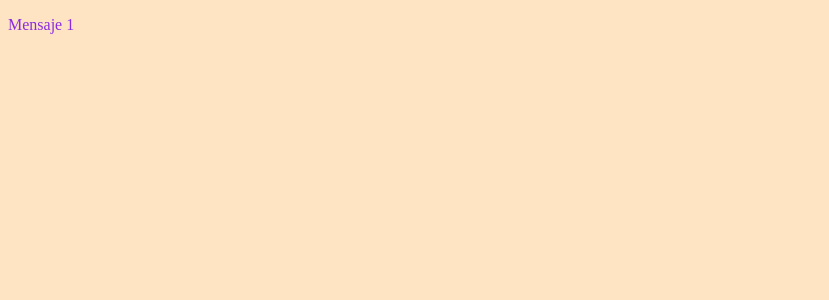
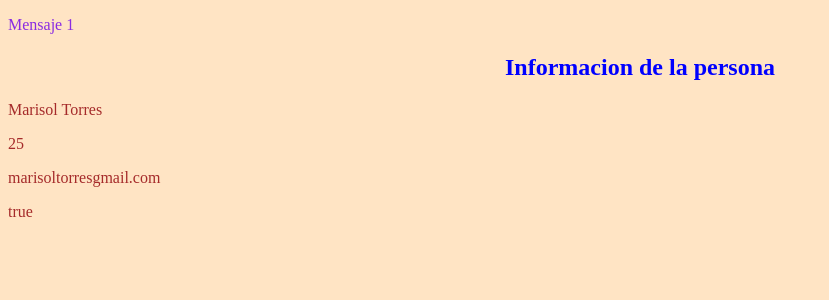
Before and after one commit to marisoltorres99/curso_san_cristobal, an Angular app in the folder practica_front/angular_app/: page / in a window 1280 px wide. Shown: the top 300 px of the page, without its empty margins (0-829 px from the left). Built offline with nearby package versions, Linux system fonts and the light colour scheme.

Commit message:
agrego ejercicio 3

```diff
--- a/practica_front/angular_app/src/app/app.component.html
+++ b/practica_front/angular_app/src/app/app.component.html
@@ -1 +1,2 @@
 <app-ejercicio2></app-ejercicio2>
+<app-ejercicio3></app-ejercicio3>
--- a/practica_front/angular_app/src/app/app.component.ts
+++ b/practica_front/angular_app/src/app/app.component.ts
@@ -1,10 +1,11 @@
 import { Component } from '@angular/core';
 import { RouterOutlet } from '@angular/router';
 import { Ejercicio2Component } from "./ejercicio2/ejercicio2.component";
+import { Ejercicio3Component } from "./ejercicio3/ejercicio3.component";
 
 @Component({
   selector: 'app-root',
-  imports: [RouterOutlet, Ejercicio2Component],
+  imports: [RouterOutlet, Ejercicio2Component, Ejercicio3Component],
   templateUrl: './app.component.html',
   styleUrl: './app.component.css'
 })
--- /dev/null
+++ b/practica_front/angular_app/src/app/ejercicio3/ejercicio3.component.css
@@ -0,0 +1,8 @@
+h2 {
+    color: blue;
+    text-align: center;
+}
+
+p {
+    color: brown;
+}
--- /dev/null
+++ b/practica_front/angular_app/src/app/ejercicio3/ejercicio3.component.html
@@ -0,0 +1,5 @@
+<h2>Informacion de la persona</h2>
+<p>{{persona.nombre}}</p>
+<p>{{persona.edad}}</p>
+<p>{{persona.email}}</p>
+<p>{{persona.activo}}</p>
--- /dev/null
+++ b/practica_front/angular_app/src/app/ejercicio3/ejercicio3.component.ts
@@ -0,0 +1,16 @@
+import { Component } from '@angular/core';
+
+@Component({
+  selector: 'app-ejercicio3',
+  imports: [],
+  templateUrl: './ejercicio3.component.html',
+  styleUrl: './ejercicio3.component.css'
+})
+export class Ejercicio3Component {
+  persona = {
+    nombre: 'Marisol Torres',
+    edad: 25,
+    email: 'marisoltorresgmail.com',
+    activo: true
+  };
+}
```
Also changed, not shown: 1 other file (tests, documents, lock files or other folders).
